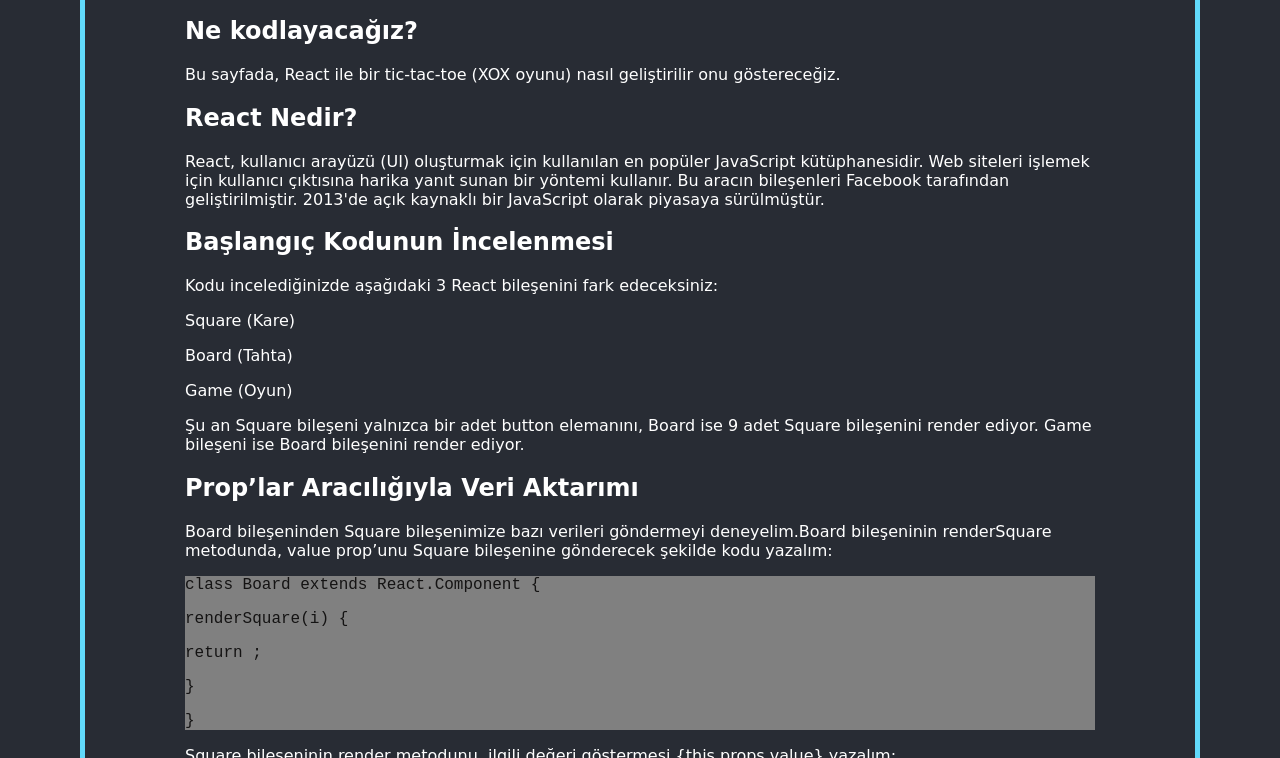
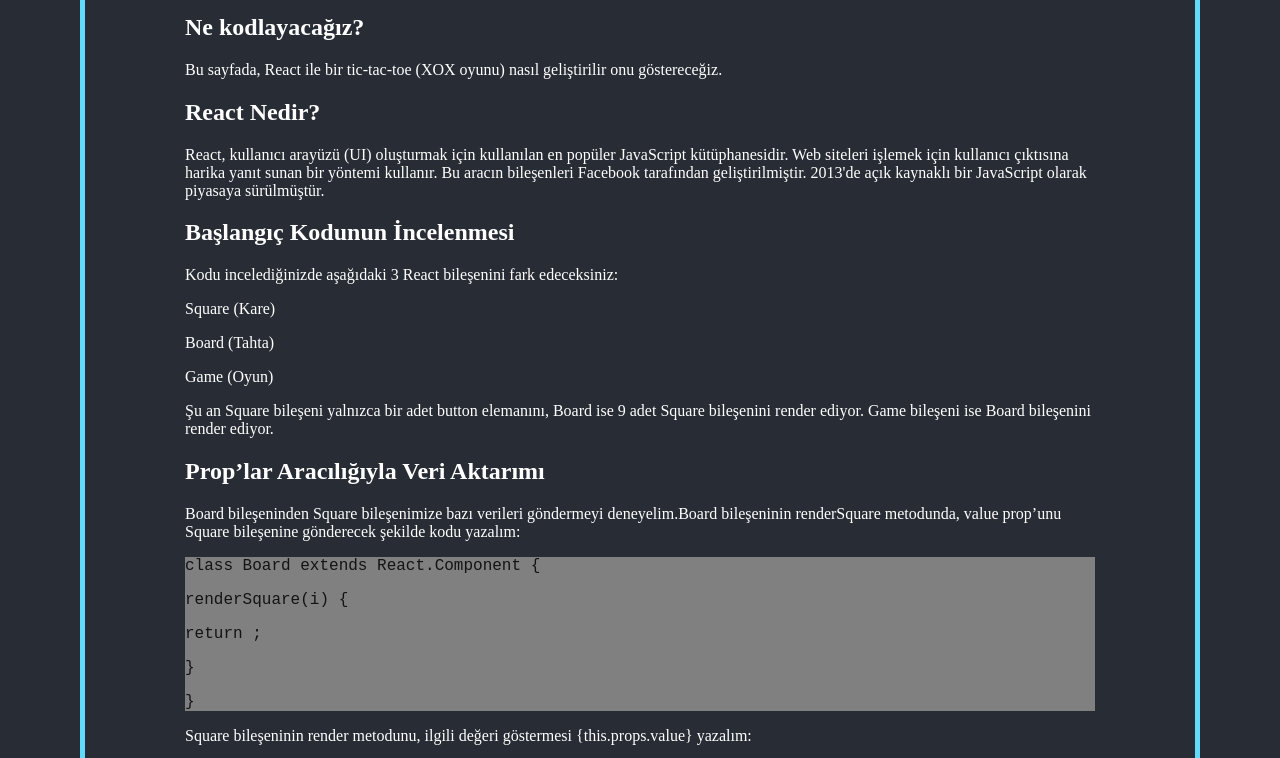
Before and after one commit to metinkpnk/bst217-vize-final-odevi, a plain HTML site: page index.html in a window 1280 px wide. Shown: the part 206-964 px from the top of the page. Drawn offline with Linux system fonts and the light colour scheme.

Commit message:
Update index.css

```diff
--- a/index.css
+++ b/index.css
@@ -1,5 +1,5 @@
 body {
-	font-family: 'Indie Flower', cursive;
+
 	font-size: 16px;
 	background: rgb(40, 44, 52);;
     border-style: dotted;
```
